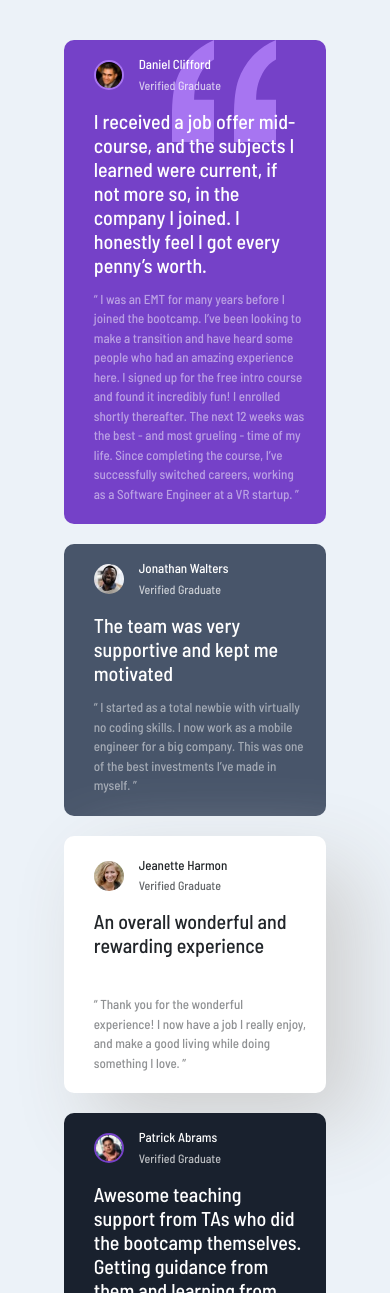
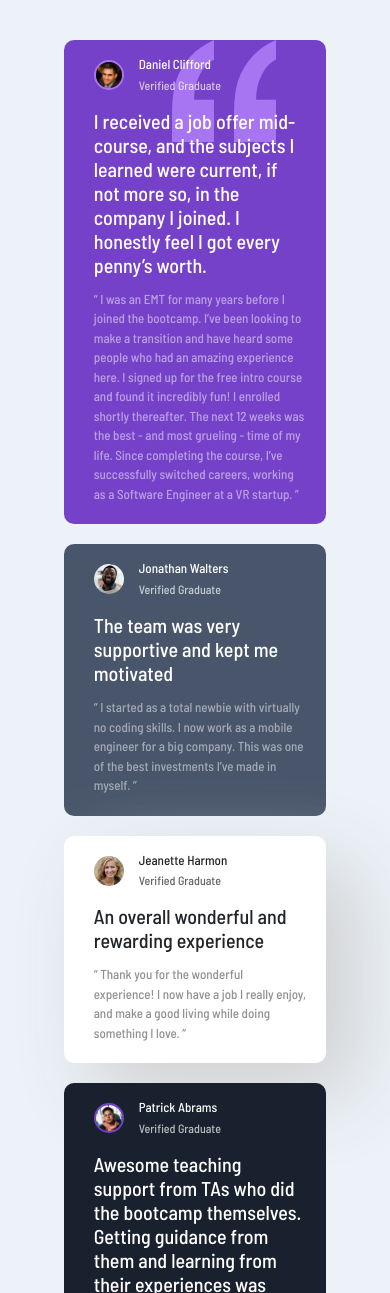
Before and after one commit to memerald/testimonials-grid-section-main, a plain HTML site: page index.html in a window 390 px wide. Shown: the top 1293 px of the page. Drawn offline with nearby package versions, Linux system fonts and the light colour scheme.

Commit message:
Update style.css

```diff
--- a/style.css
+++ b/style.css
@@ -159,7 +159,9 @@ div .kira{
     div .jeanette{
         grid-column: 1;
         grid-row: 3;
-        padding-top: 5px;
+    }
+    .jeanette .card-text{
+    padding-top: 5px;
     }
     div .patrick{
         grid-column: 1;
```
